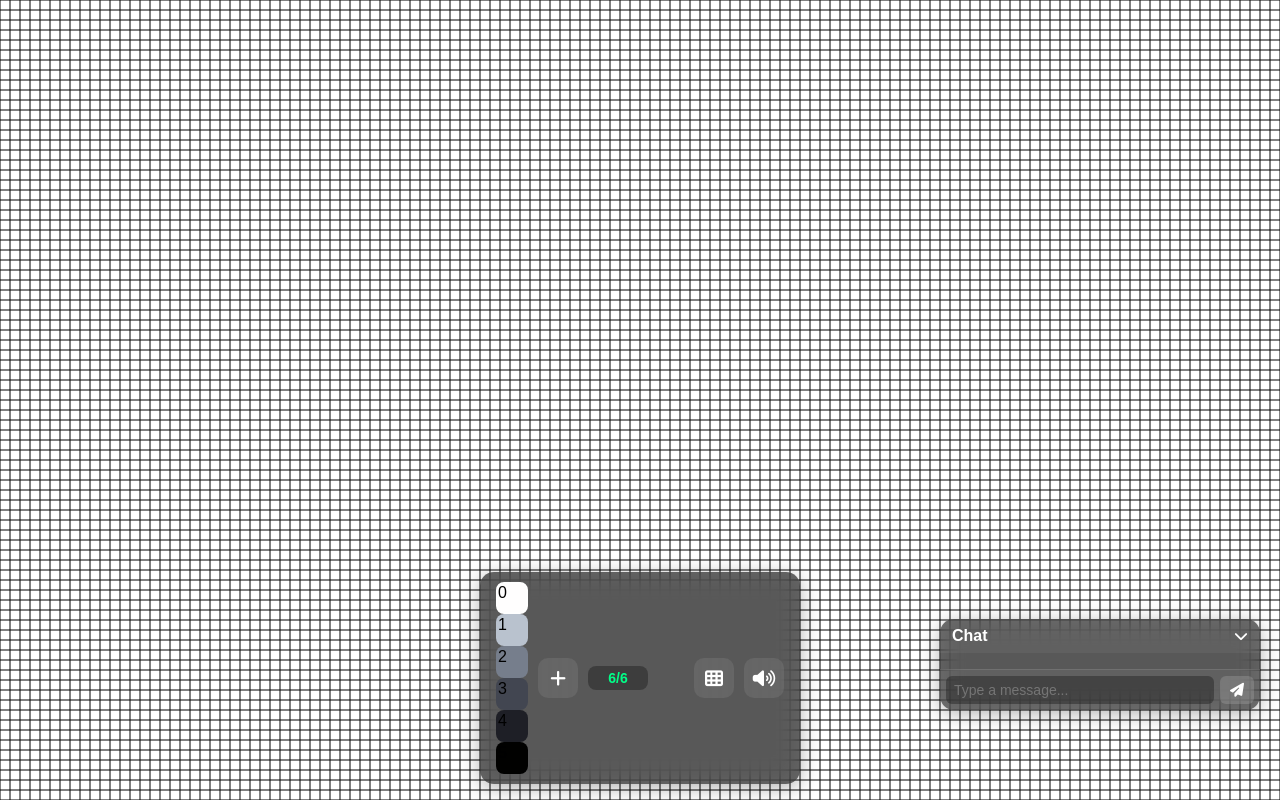
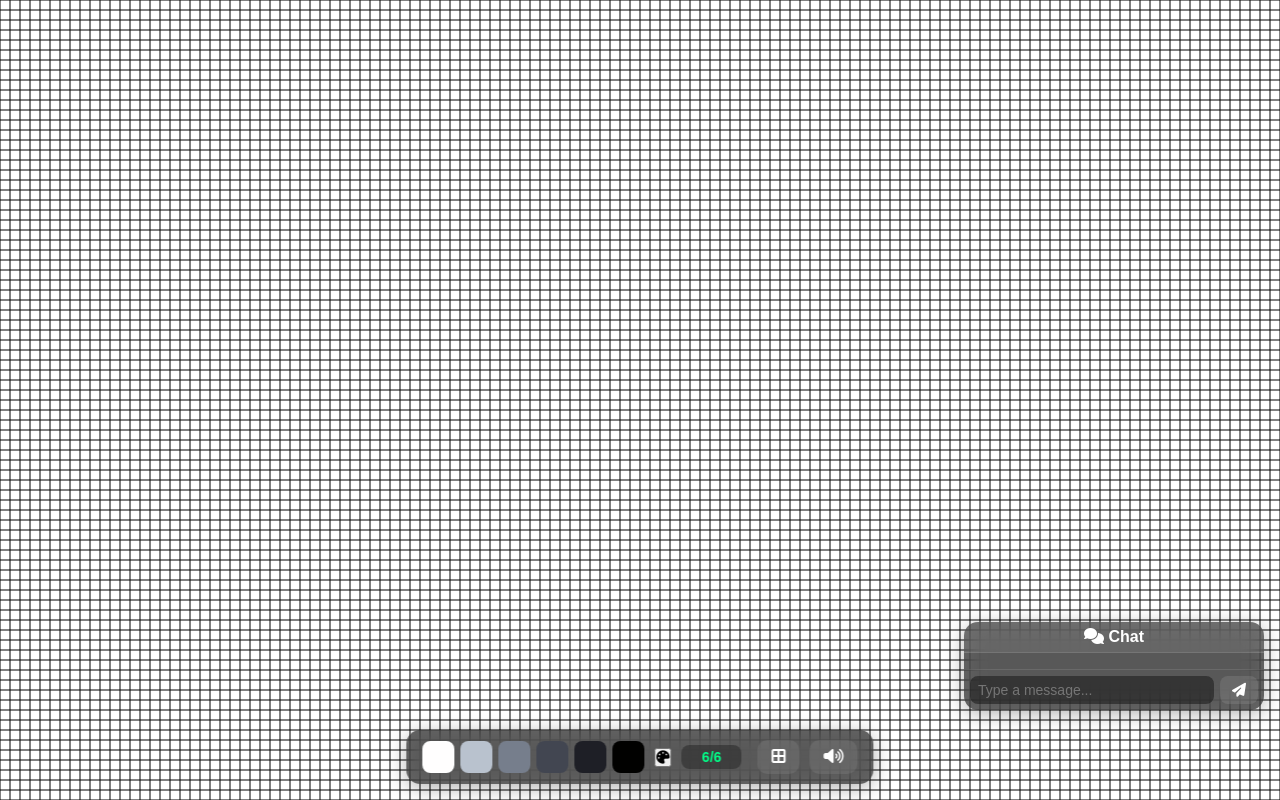
Before and after one commit to wiee182/pixel-place, a website: page public/index.html in a window 1280 px wide. Drawn offline with Linux system fonts and the light colour scheme.

Commit message:
Rewrite pixel canvas project

```diff
--- a/public/index.html
+++ b/public/index.html
@@ -5,9 +5,8 @@
   <meta name="viewport" content="width=device-width, initial-scale=1.0">
   <title>Pixel Canvas</title>
   <link rel="stylesheet" href="style.css">
-  <!-- Font Awesome for toolbar icons -->
-  <link rel="stylesheet"
-        href="https://cdnjs.cloudflare.com/ajax/libs/font-awesome/6.4.0/css/all.min.css">
+  <!-- Icons -->
+  <link rel="stylesheet" href="https://cdnjs.cloudflare.com/ajax/libs/font-awesome/6.5.0/css/all.min.css">
 </head>
 <body>
   <!-- Page background -->
@@ -20,14 +19,11 @@
 
   <!-- Floating Chat -->
   <div id="chat-popup">
-    <div id="chat-header">
-      <span>Chat</span>
-      <button id="chat-toggle"><i class="fas fa-chevron-down"></i></button>
-    </div>
+    <div id="chat-toggle"><i class="fa-solid fa-comments"></i> Chat</div>
     <div id="chat-feed"></div>
     <div class="chat-input">
       <input type="text" id="chat-message" placeholder="Type a message...">
-      <button id="send-message"><i class="fas fa-paper-plane"></i></button>
+      <button id="send-message"><i class="fa-solid fa-paper-plane"></i></button>
     </div>
   </div>
 
@@ -35,19 +31,14 @@
   <div id="bottom-bar">
     <div id="palette-container">
       <div id="palette"></div>
-      <button id="more-colors" class="tool-btn">
-        <i class="fas fa-plus"></i>
-      </button>
+      <button id="more-colors"><i class="fa-solid fa-palette"></i></button>
       <div id="points-display">6/6</div>
     </div>
     <div id="toolbar">
-      <button class="tool-btn" id="toggle-grid"><i class="fas fa-th"></i></button>
-      <button class="tool-btn" id="toggle-sound"><i class="fas fa-volume-up"></i></button>
+      <button class="tool-btn" id="toggle-grid"><i class="fa-solid fa-border-all"></i></button>
+      <button class="tool-btn" id="toggle-sound"><i class="fa-solid fa-volume-high"></i></button>
     </div>
   </div>
-
-  <!-- More Colors Popup -->
-  <div id="more-colors-popup" class="hidden"></div>
 
   <script src="script.js"></script>
 </body>
--- a/public/script.js
+++ b/public/script.js
@@ -20,7 +20,7 @@ const moreColorsPopup = document.getElementById("more-colors-popup");
 const moreBtn = document.getElementById("more-colors");
 const pointsDisplay = document.getElementById("points-display");
 
-let userPoints = 6;
+let userPoints = 6, lastActionTime = Date.now();
 let soundEnabled = true;
 
 // ===== Audio =====
@@ -52,6 +52,17 @@ function drawGrid(){
   ctx.translate(offsetX, offsetY);
   ctx.scale(scale, scale);
 
+  // White world block with shadow
+  ctx.save();
+  ctx.shadowColor = "rgba(0,0,0,0.6)";
+  ctx.shadowBlur = 40;
+  ctx.shadowOffsetX = 0;
+  ctx.shadowOffsetY = 0;
+  ctx.fillStyle = "#fff";
+  ctx.fillRect(0, 0, WORLD_WIDTH, WORLD_HEIGHT);
+  ctx.restore();
+
+  // Draw existing pixels
   chunks.forEach(chunk=>{
     chunk.forEach(p=>{
       ctx.fillStyle=p.color;
@@ -59,6 +70,7 @@ function drawGrid(){
     });
   });
 
+  // Grid lines
   if(showGrid){
     ctx.strokeStyle="#000";
     ctx.lineWidth=1/scale;
@@ -79,7 +91,6 @@ colors.forEach((c,i)=>{
   sw.className="color-swatch";
   sw.style.background=c;
   sw.dataset.color=c;
-  sw.textContent=i;
   sw.addEventListener("click",()=>{
     document.querySelectorAll(".color-swatch").forEach(s=>s.classList.remove("selected"));
     sw.classList.add("selected");
@@ -96,19 +107,16 @@ document.getElementById("toggle-grid").addEventListener("click", ()=>{
 });
 
 // ===== Sound Toggle =====
-document.getElementById("toggle-sound").addEventListener("click", ()=>{
+document.getElementById("toggle-sound").addEventListener("click", e=>{
   soundEnabled = !soundEnabled;
-  document.getElementById("toggle-sound").innerHTML = soundEnabled
-    ? '<i class="fas fa-volume-up"></i>'
-    : '<i class="fas fa-volume-mute"></i>';
+  e.currentTarget.innerHTML = soundEnabled
+    ? '<i class="fa-solid fa-volume-high"></i>'
+    : '<i class="fa-solid fa-volume-xmark"></i>';
 });
 
 // ===== Chat Toggle =====
 chatToggle.addEventListener("click", ()=>{
   chatPopup.classList.toggle("minimized");
-  chatToggle.innerHTML = chatPopup.classList.contains("minimized")
-    ? '<i class="fas fa-chevron-up"></i>'
-    : '<i class="fas fa-chevron-down"></i>';
 });
 
 // ===== More Colors =====
@@ -135,8 +143,18 @@ canvas.addEventListener("click", e=>{
 });
 
 // ===== Pan =====
-canvas.addEventListener("mousedown", e=>{isDragging=true; dragStartX=e.clientX-offsetX; dragStartY=e.clientY-offsetY;});
-canvas.addEventListener("mousemove", e=>{if(isDragging){offsetX=e.clientX-dragStartX; offsetY=e.clientY-dragStartY; drawGrid();}});
+canvas.addEventListener("mousedown", e=>{
+  isDragging=true;
+  dragStartX=e.clientX-offsetX;
+  dragStartY=e.clientY-offsetY;
+});
+canvas.addEventListener("mousemove", e=>{
+  if(isDragging){
+    offsetX=e.clientX-dragStartX;
+    offsetY=e.clientY-dragStartY;
+    drawGrid();
+  }
+});
 canvas.addEventListener("mouseup", ()=>{isDragging=false;});
 canvas.addEventListener("mouseleave", ()=>{isDragging=false;});
 
@@ -156,7 +174,9 @@ canvas.addEventListener("wheel", e=>{
 
 // ===== Chat Send =====
 sendBtn.addEventListener("click", sendMessage);
-chatInput.addEventListener("keydown", e=>{if(e.key==="Enter"){sendMessage(); e.preventDefault();}});
+chatInput.addEventListener("keydown", e=>{
+  if(e.key==="Enter"){sendMessage(); e.preventDefault();}
+});
 function sendMessage(){
   const text = chatInput.value.trim();
   if(!text) return;
--- a/public/style.css
+++ b/public/style.css
@@ -5,183 +5,97 @@ body, html { height:100%; overflow:hidden; font-family:Arial,sans-serif; backgro
 
 /* Canvas */
 #canvas-container { position:relative; width:100%; height:100%; overflow:hidden; }
-#pixelCanvas { position:absolute; top:0; left:0; width:100%; height:100%; background:#fff; cursor:crosshair; image-rendering:pixelated; }
+#pixelCanvas { position:absolute; top:0; left:0; width:100%; height:100%; background:transparent; cursor:crosshair; image-rendering:pixelated; }
 
-/* Bottom Toolbar (modern glass style) */
+/* Bottom Toolbar */
 #bottom-bar {
-  position: absolute;
-  bottom: 16px;
-  left: 50%;
-  transform: translateX(-50%);
-  background: rgba(25, 25, 25, 0.65);
-  backdrop-filter: blur(12px);
-  -webkit-backdrop-filter: blur(12px);
-  display: flex;
-  justify-content: space-between;
-  align-items: center;
-  padding: 10px 16px;
-  border-radius: 14px;
-  box-shadow: 0 4px 20px rgba(0,0,0,0.3);
-  gap: 16px;
-  min-width: 320px;
-  max-width: 90%;
-  z-index: 20;
+  position:absolute;
+  bottom:16px;
+  left:50%;
+  transform:translateX(-50%);
+  background:rgba(25,25,25,0.65);
+  backdrop-filter:blur(12px);
+  -webkit-backdrop-filter:blur(12px);
+  display:flex;
+  justify-content:space-between;
+  align-items:center;
+  padding:10px 16px;
+  border-radius:14px;
+  box-shadow:0 4px 20px rgba(0,0,0,0.3);
+  gap:16px;
+  min-width:320px;
+  max-width:90%;
 }
 
-/* Palette container */
-#palette-container {
-  display: flex;
-  align-items: center;
-  gap: 10px;
+/* Palette */
+#palette-container { display:flex; align-items:center; gap:10px; }
+#palette { display:flex; gap:6px; }
+.color-swatch {
+  width:32px; height:32px; border:2px solid transparent; border-radius:8px; cursor:pointer;
+  transition:transform 0.15s ease, border 0.15s ease;
 }
-
-/* Palette swatches */
-.color-swatch {
-  width: 32px;
-  height: 32px;
-  border: 2px solid transparent;
-  border-radius: 8px;
-  cursor: pointer;
-  transition: transform 0.15s ease, border 0.15s ease;
-}
-.color-swatch:hover { transform: scale(1.1); }
-.color-swatch.selected { border: 2px solid #fff; }
+.color-swatch:hover { transform:scale(1.1); }
+.color-swatch.selected { border:2px solid #fff; }
 
 /* More colors popup */
 #more-colors-popup {
-  position:absolute;
-  bottom:70px;
-  left:10px;
-  display:flex;
-  flex-wrap:wrap;
-  width:250px;
-  background:rgba(20,20,20,0.95);
-  border-radius:8px;
-  padding:6px;
-  gap:4px;
+  position:absolute; bottom:70px; left:10px; display:flex; flex-wrap:wrap;
+  width:250px; background:rgba(20,20,20,0.95); border-radius:8px; padding:6px; gap:4px;
 }
 #more-colors-popup.hidden { display:none; }
 
 /* Points display */
 #points-display {
-  font-weight: bold;
-  min-width: 60px;
-  text-align: center;
-  font-size: 14px;
-  color: #00ff88;
-  background: rgba(0,0,0,0.3);
-  padding: 4px 8px;
-  border-radius: 8px;
+  font-weight:bold; min-width:60px; text-align:center; font-size:14px; color:#00ff88;
+  background:rgba(0,0,0,0.3); padding:4px 8px; border-radius:8px;
 }
 
-/* Toolbar buttons with icons */
-#toolbar {
-  display: flex;
-  gap: 10px;
+/* Toolbar buttons */
+#toolbar { display:flex; gap:10px; }
+.tool-btn {
+  padding:8px 14px; border:none; border-radius:10px; background:rgba(255,255,255,0.08);
+  color:white; cursor:pointer; font-size:16px; font-weight:500;
+  transition:background 0.2s ease, transform 0.15s ease;
 }
-.tool-btn {
-  display: flex;
-  align-items: center;
-  justify-content: center;
-  padding: 10px;
-  width: 40px;
-  height: 40px;
-  border: none;
-  border-radius: 10px;
-  background: rgba(255, 255, 255, 0.08);
-  color: white;
-  cursor: pointer;
-  font-size: 18px;
-  transition: background 0.2s ease, transform 0.15s ease;
-}
-.tool-btn:hover {
-  background: rgba(255, 255, 255, 0.18);
-  transform: translateY(-2px);
-}
+.tool-btn:hover { background:rgba(255,255,255,0.18); transform:translateY(-2px); }
 
-/* Floating Chat (glass style) */
+/* Floating Chat */
 #chat-popup {
   position:absolute;
-  bottom: 90px; /* sits above bottom bar */
-  right: 20px;
-  width: 320px;
-  max-height: 50%;
-  background: rgba(25,25,25,0.65);
-  backdrop-filter: blur(12px);
-  -webkit-backdrop-filter: blur(12px);
-  border-radius: 14px;
+  bottom:90px; /* above bottom bar */
+  right:16px;
+  width:300px;
+  max-height:50%;
+  background:rgba(25,25,25,0.65);
+  backdrop-filter:blur(12px);
+  -webkit-backdrop-filter:blur(12px);
+  border-radius:14px;
+  box-shadow:0 4px 20px rgba(0,0,0,0.3);
   display:flex;
   flex-direction:column;
   overflow:hidden;
-  z-index:15;
-  box-shadow: 0 4px 20px rgba(0,0,0,0.3);
-  transition: all 0.3s ease;
+  z-index:10;
+  transition:all 0.3s ease;
 }
-
-/* Chat header */
-#chat-header {
-  display: flex;
-  justify-content: space-between;
-  align-items: center;
-  padding: 8px 12px;
-  font-weight: bold;
-  color: #fff;
-  background: rgba(255,255,255,0.05);
+#chat-popup.minimized { height:40px; }
+#chat-toggle {
+  text-align:center; padding:6px; font-weight:bold; color:#fff; cursor:pointer;
+  background:rgba(255,255,255,0.08); border-bottom:1px solid rgba(255,255,255,0.1);
 }
-#chat-header button {
-  background: none;
-  border: none;
-  color: #fff;
-  font-size: 14px;
-  cursor: pointer;
+#chat-feed { flex:1; padding:8px; overflow-y:auto; color:#fff; }
+.chat-msg {
+  margin-bottom:6px; padding:6px 8px;
+  background:rgba(255,255,255,0.08); border-radius:8px;
+  word-wrap:break-word; font-size:14px; color:#fff;
 }
-#chat-popup.minimized { height: 42px; }
-
-/* Chat feed */
-#chat-feed {
-  flex:1;
-  padding:8px;
-  overflow-y:auto;
-  color:#fff;
-  font-size:14px;
-}
-.chat-msg {
-  margin-bottom:6px;
-  padding:6px 8px;
-  background: rgba(255,255,255,0.1);
-  border-radius:8px;
-  word-wrap:break-word;
-  color:#fff;
-  font-size:14px;
-}
-
-/* Chat input */
-.chat-input {
-  display:flex;
-  padding:6px;
-  gap:6px;
-  border-top:1px solid rgba(255,255,255,0.1);
-  background: rgba(255,255,255,0.05);
-}
+.chat-input { display:flex; padding:6px; gap:6px; border-top:1px solid rgba(255,255,255,0.1); }
 .chat-input input {
-  flex:1;
-  padding:6px 8px;
-  border-radius:6px;
-  border:none;
-  background: rgba(0,0,0,0.3);
-  color:#fff;
-  font-size:14px;
+  flex:1; padding:6px 8px; border-radius:8px; border:none;
+  background:rgba(17,17,17,0.5); color:#fff; font-size:14px;
 }
 .chat-input button {
-  display:flex;
-  align-items:center;
-  justify-content:center;
-  padding:6px 10px;
-  border:none;
-  border-radius:6px;
-  background: rgba(255, 255, 255, 0.15);
-  color:white;
-  cursor:pointer;
-  font-size:14px;
+  padding:6px 12px; border:none; border-radius:8px;
+  background:rgba(255,255,255,0.1); color:white; cursor:pointer; font-size:14px;
+  transition:background 0.2s ease;
 }
-.chat-input button:hover { background: rgba(255, 255, 255, 0.25); }
+.chat-input button:hover { background:rgba(255,255,255,0.2); }
```
